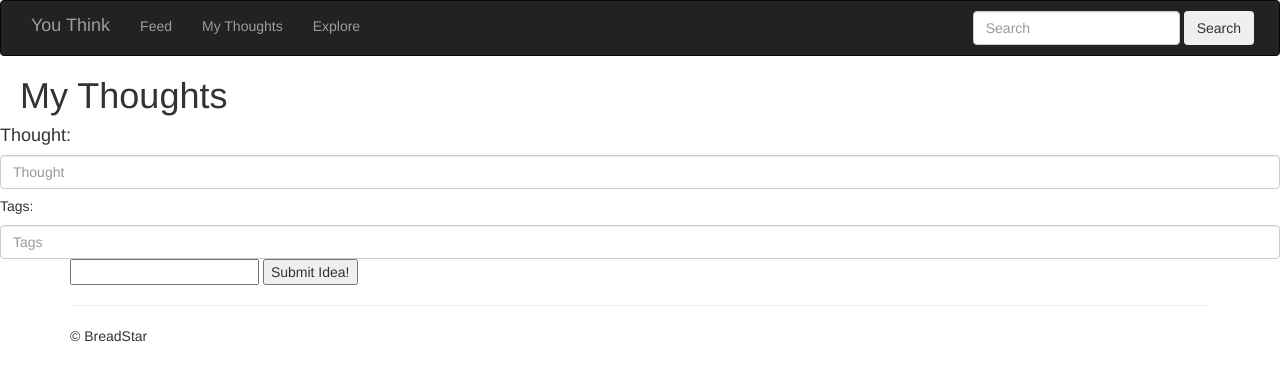
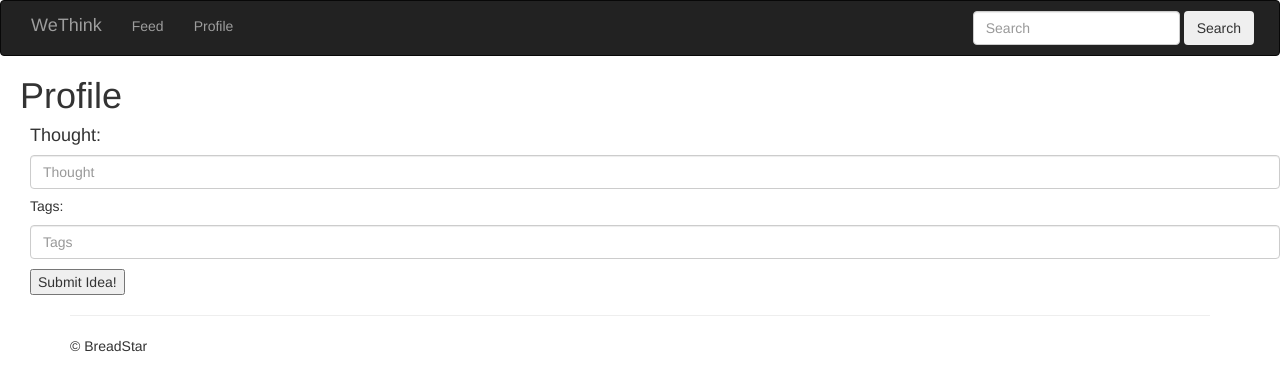
Before and after one commit to nave01314/WeThink, a Django app: page /ideas/profile/ in a window 1280 px wide. Shown: the top 391 px of the page. Run offline with Django 3.2, Linux system fonts and the light colour scheme; some libraries are stand-ins or nearby versions.

Commit message:
made profile fancier

```diff
--- a/ideas/templates/ideas/profile.html
+++ b/ideas/templates/ideas/profile.html
@@ -16,12 +16,11 @@
         <nav class="navbar navbar-inverse">
             <div class="container-fluid">
                 <div class="navbar-header">
-                    <h4 class="navbar-text" href="#">You Think</h1>
+                    <h4 class="navbar-text" href="#">WeThink</h1>
                 </div>
                 <ul class="nav navbar-nav">
                     <li><a href="/ideas/index">Feed</a></li>
-                    <li><a href="/ideas/mythoughts">My Thoughts</a></li>
-                    <li><a href="#">Explore</a></li>
+                    <li><a href="/ideas/mythoughts">Profile</a></li>
                 </ul>
                 <form class="form-inline navbar-right my-2 my-lg-0", style="margin:10px">
                     <input class="form-control mr-sm-2" type="text" placeholder="Search" aria-label="Search">
@@ -33,19 +32,20 @@
         <script src="https://ajax.googleapis.com/ajax/libs/jquery/1.12.4/jqueery.min.js"></script>
         <script src="https://maxcdn.bootstrapcdn.com/bootstrap/3.3.7/js/bootstrap.min.js"></script>
 
-        <h1 style="padding-left:20px">My Thoughts</h1>
-        <h4>Thought: </h4>
-        <input class="form-control mr-sm-2" type="text" placeholder="Thought" aria-label="Thought">
-        <h5>Tags: </h5>
-        <input class="form-control mr-sm-2" type="text" placeholder="Tags" aria-label="Tags">
+        <h1 style="padding-left:20px">Profile</h1>
+        <h4 style="padding-left:30px">Thought: </h4>
+        <form action="/ideas/submit_idea/" method="post" style="padding-left:30px">
+            {% csrf_token %}
+            <input type="text" name="e" placeholder="Thought" class="form-control mr-sm-2">
+        </form>
+        <h5 style="padding-left:30px">Tags: </h5>
+        <form action="/ideas/submit_idea/" method="post" style="padding-left:30px">
+            {% csrf_token %}
+            <input type="text" name="e" placeholder="Tags" class="form-control mr-sm-2">
+            <input type="submit" value="Submit Idea!" style="margin-top:10px">
+        </form>
 
     <div class="container">
-        <form action="/ideas/submit_idea/" method="post">
-            {% csrf_token %}
-            <input type="text" name="e">
-            <input type="submit" value="Submit Idea!">
-        </form>
-
       <div class="row row-offcanvas row-offcanvas-right">
         <script>
           function addItem() {
```
Also changed, not shown: 16 other files.
